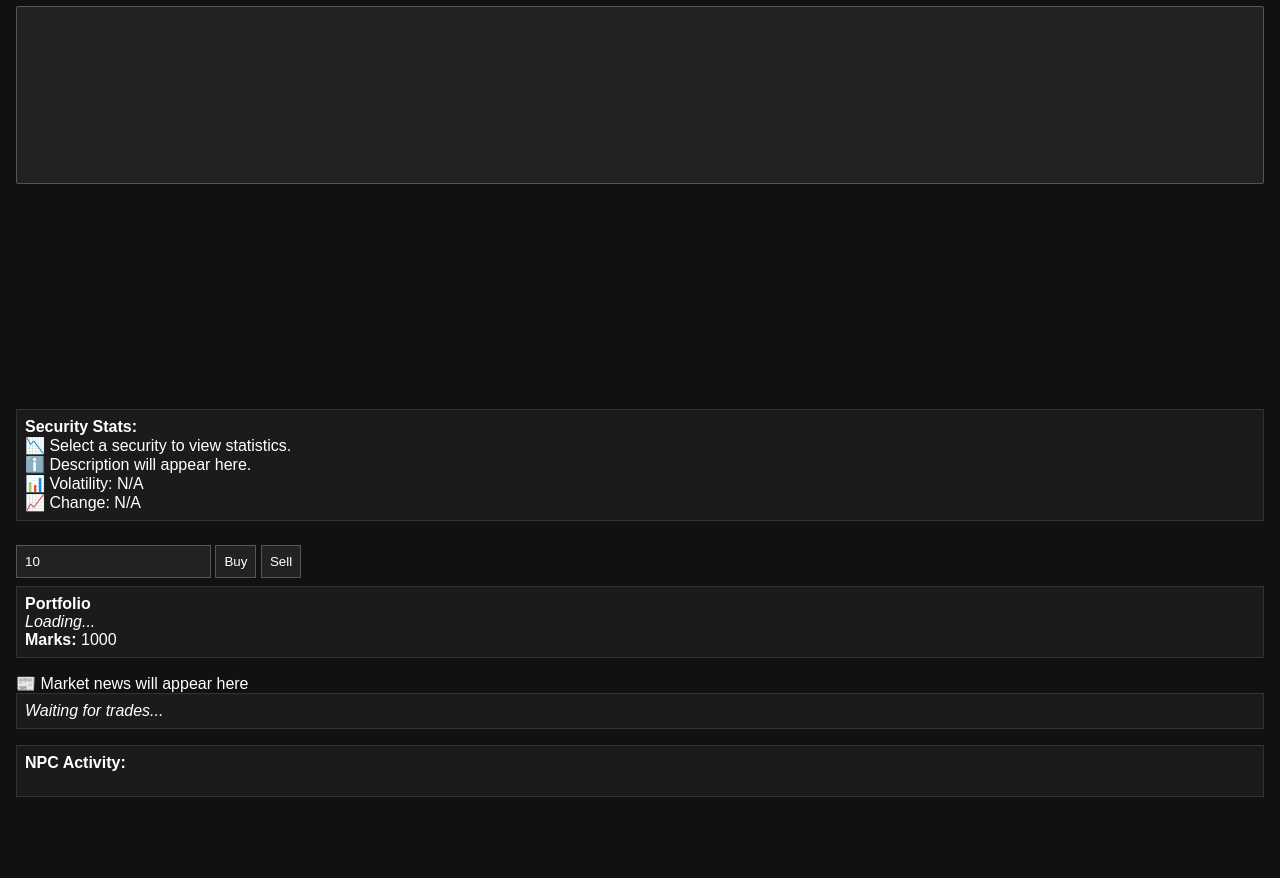
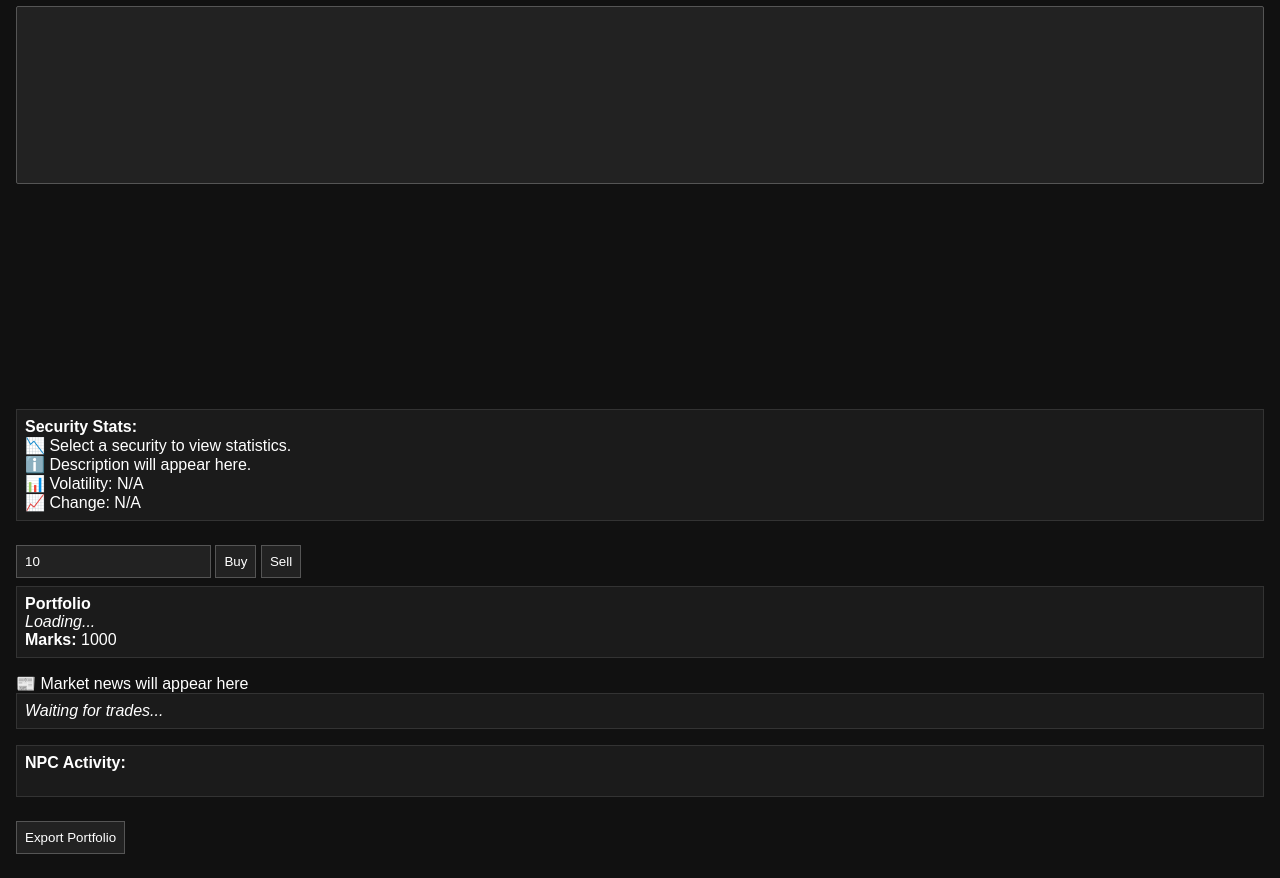
Before and after one commit to tenjyn/fable-market-exchange, a plain HTML site: page index.html in a window 1280 px wide. Shown: the part 117-995 px from the top of the page. Before the commit the page ends 946 px from the top, so only its background shows below. Drawn offline with nearby package versions, Linux system fonts and the light colour scheme.

Commit message:
Update index.html

```diff
--- a/index.html
+++ b/index.html
@@ -44,5 +44,7 @@
   <div id="npcPanel"><strong>NPC Activity:</strong><ul id="npcLog"></ul></div>
 
   <script src="script.js"></script>
+  <button id="exportCSV">Export Portfolio</button>
+
 </body>
 </html>
```
